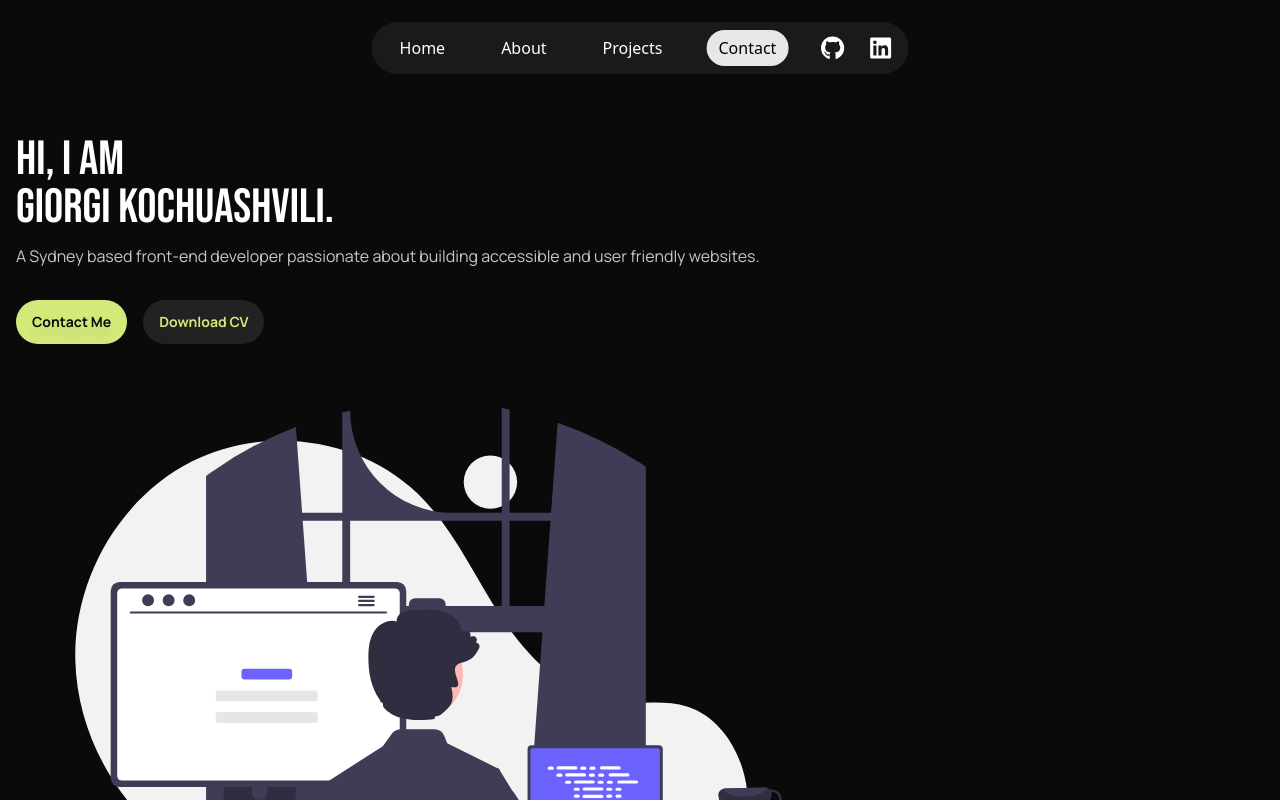
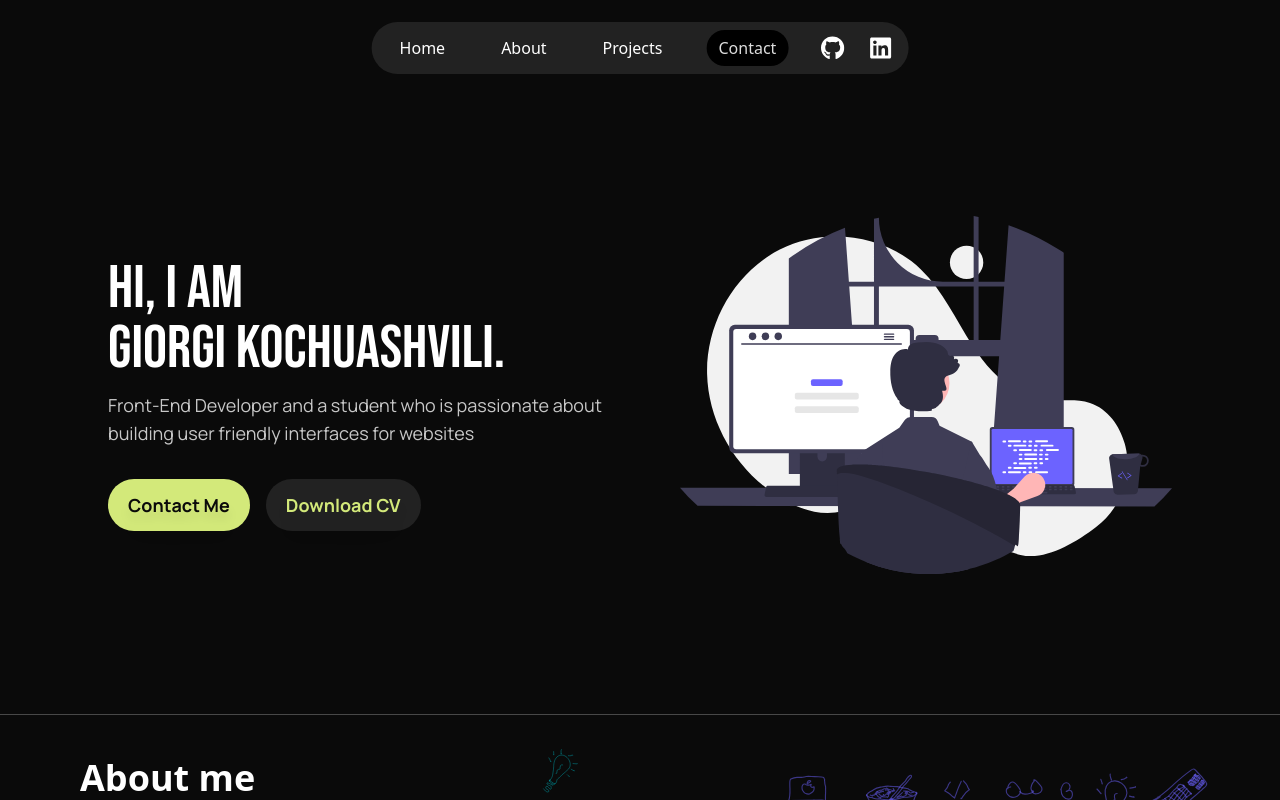
Before and after one commit to giorgio324/portfolio, a Next.js app: page / in a window 1280 px wide. Shown: the top 800 px of the page. Built offline with nearby package versions, Linux system fonts and the light colour scheme.

Commit message:
fixed mobile navbar styles and home page layout

```diff
--- a/src/components/home/Home.tsx
+++ b/src/components/home/Home.tsx
@@ -4,7 +4,11 @@ import Title from './Title';
 
 const Home = () => {
   return (
-    <main className={`mt-[76px] md:mt-[96px] px-4 py-10`}>
+    <main
+      className={
+        'max-w-screen-xl mx-auto mt-[76px] md:mt-[96px] px-4 md:px-10 lg:px-[108px] py-10 md:pt-[120px] md:pb-[140px]  md:flex justify-center items-center gap-8'
+      }
+    >
       <Title />
       <HomeImageSection />
     </main>
--- a/src/components/home/HomeImageSection.tsx
+++ b/src/components/home/HomeImageSection.tsx
@@ -4,7 +4,7 @@ import Image from 'next/image';
 
 const HomeImageSection = () => {
   return (
-    <section className='my-16 px-4'>
+    <section className='my-16 px-4 md:my-0 md:px-0'>
       <Reveal>
         <Image
           src={programming2}
--- a/src/components/home/Title.tsx
+++ b/src/components/home/Title.tsx
@@ -24,24 +24,24 @@ const Title = () => {
     setCurrentPath(elementId);
   };
   return (
-    <section>
+    <section className='flex-grow'>
       <div>
         <RevealWithBackground>
-          <h1 className='text-5xl flex flex-col bebas-neue'>
-            hi, i am <span>giorgi kochuashvili.</span>
+          <h1 className='text-5xl lg:text-6xl flex flex-col bebas-neue'>
+            hi, i am <span className='md:min-w-max'>giorgi kochuashvili.</span>
           </h1>
         </RevealWithBackground>
         <RevealWithBackground>
-          <p className='text-paragraphTextColor manrope mt-3'>
-            A Sydney based front-end developer passionate about building
-            accessible and user friendly websites.
+          <p className='text-paragraphTextColor text-lg manrope mt-3'>
+            Front-End Developer and a student who is passionate about building
+            user friendly interfaces for websites
           </p>
         </RevealWithBackground>
       </div>
       <div className='mt-8 flex gap-4 manrope'>
         <Reveal>
           <button
-            className='py-3 px-4 text-sm rounded-full bg-buttonGreenBackgroundColor text-blackTextColor font-bold'
+            className='py-3 px-5 text-sm md:text-base lg:text-lg rounded-full bg-buttonGreenBackgroundColor text-blackTextColor font-bold'
             onClick={(e) => handleClick(e, 'contact')}
           >
             <span className='drop-shadow-xl'>Contact Me</span>
@@ -49,7 +49,7 @@ const Title = () => {
         </Reveal>
         <Reveal>
           <a href='/Giorgi_Kochuashvili.pdf' download>
-            <button className='py-3 px-4 text-sm rounded-full bg-buttonBlackBackgroundColor text-buttonGreenBackgroundColor font-bold'>
+            <button className='py-3 px-5 text-sm md:text-base lg:text-lg rounded-full bg-buttonBlackBackgroundColor text-buttonGreenBackgroundColor font-bold'>
               <span className='drop-shadow-xl'>Download CV</span>
             </button>
           </a>
--- a/src/components/mobileNavbar/MobileNavbar.tsx
+++ b/src/components/mobileNavbar/MobileNavbar.tsx
@@ -15,7 +15,7 @@ const MobileNavbar = () => {
   };
 
   return (
-    <div className='flex md:hidden w-full justify-end items-center z-50 px-2 py-4 fixed top-0 '>
+    <div className='flex md:hidden w-full justify-end items-center z-50 px-4 py-4 fixed top-0'>
       <MobileNavbarButton openNavbar={openNavbar} />
       <MobileNavbarSidebar closeNavbar={closeNavbar} open={open} />
     </div>
--- a/src/components/mobileNavbar/mobileNavbarSidebar/MobileNavbarHeader.tsx
+++ b/src/components/mobileNavbar/mobileNavbarSidebar/MobileNavbarHeader.tsx
@@ -13,7 +13,7 @@ const MobileNavbarHeader = ({ closeNavbar }: Props) => {
         initial={{ opacity: 0, translateX: 50 }}
         animate={{ opacity: 1, translateX: 0 }}
         transition={{ duration: 0.3, delay: 0.2 }}
-        className='text-sm uppercase flex justify-between items-end mb-2'
+        className='text-lg uppercase flex justify-between items-center mb-2 manrope font-semibold'
       >
         <p>Navigation</p>
         <button className='p-1 rounded-md' onClick={closeNavbar}>
@@ -24,7 +24,7 @@ const MobileNavbarHeader = ({ closeNavbar }: Props) => {
         initial={{ opacity: 0, translateX: 50 }}
         animate={{ opacity: 1, translateX: 0 }}
         transition={{ duration: 0.3, delay: 0.2 }}
-        className='h-[1px] bg-desktopNavLinkBackgroundColor w-full'
+        className='h-[2px] bg-desktopNavLinkBackgroundColor w-full'
       />
     </motion.div>
   );
--- a/src/components/mobileNavbar/mobileNavbarSidebar/MobileNavbarSidebar.tsx
+++ b/src/components/mobileNavbar/mobileNavbarSidebar/MobileNavbarSidebar.tsx
@@ -40,7 +40,7 @@ const MobileNavbarSidebar = ({ open, closeNavbar }: Props) => {
               />
               {/* content */}
               <motion.div
-                className='h-full w-[80%] bg-white z-20 p-6 text-black flex flex-col gap-4'
+                className='h-full w-[80%] bg-white z-20 p-6 pb-12 text-black flex flex-col gap-4'
                 key='content'
                 initial={{ translateX: '-100%' }}
                 animate={{ translateX: '0%', transition: { duration: 0.3 } }}
--- a/src/components/mobileNavbar/mobileNavbarSidebar/MobileNavbarSidebarLinks.tsx
+++ b/src/components/mobileNavbar/mobileNavbarSidebar/MobileNavbarSidebarLinks.tsx
@@ -34,8 +34,8 @@ const MobileNavbarSidebarLinks = ({ closeNavbar }: Props) => {
           initial={{ opacity: 0, translateX: 50 }}
           animate={{ opacity: 1, translateX: 0 }}
           transition={{ duration: 0.3, delay: (index + 1) * 0.2 }}
-          className={`text-2xl w-fit ${
-            currentPath === link.path ? 'font-bold' : ''
+          className={`text-2xl w-fit manrope ${
+            currentPath === link.path ? 'font-bold' : 'font-medium'
           }`}
         >
           <Link
--- a/src/components/mobileNavbar/mobileNavbarSidebar/MobileNavbarSidebarSocial.tsx
+++ b/src/components/mobileNavbar/mobileNavbarSidebar/MobileNavbarSidebarSocial.tsx
@@ -13,9 +13,8 @@ const MobileNavbarSidebarSocial = () => {
             initial={{ opacity: 0, translateX: 50 }}
             animate={{ opacity: 1, translateX: 0 }}
             transition={{ duration: 0.3, delay: 0.2 }}
-            className='text-sm mb-2 uppercase font-medium'
           >
-            {<social.icon className='text-2xl' />}
+            {<social.icon className='text-4xl' />}
           </motion.a>
         );
       })}
--- a/src/components/navbar/NavLink.tsx
+++ b/src/components/navbar/NavLink.tsx
@@ -45,7 +45,7 @@ export const NavLink = ({ link }: Props) => {
       {currentPath === link.path && (
         <motion.span
           layoutId='active-bubble'
-          className='absolute inset-0 z-10 bg-white mix-blend-difference'
+          className='absolute inset-0 z-10 bg-desktopNavLinkBackgroundColor mix-blend-difference'
           /* style={{ originY: 'top' }} this fixes the scroll bug */
           style={{ borderRadius: 9999, originY: 'top' }}
           transition={{ type: 'spring', bounce: 0.2, duration: 0.6 }}
--- a/src/components/navbar/Navbar.tsx
+++ b/src/components/navbar/Navbar.tsx
@@ -4,7 +4,7 @@ import NavbarSocial from './NavbarSocial';
 const Navbar = () => {
   return (
     <nav className='hidden md:block py-[22px] fixed top-0 left-1/2 -translate-x-1/2 z-50'>
-      <ul className='px-4 py-2 bg-desktopNavBackgroundColor rounded-full flex justify-center items-center gap-8'>
+      <ul className='px-4 py-2 bg-buttonBlackBackgroundColor rounded-full flex justify-center items-center gap-8'>
         <NavbarLinks />
         <NavbarSocial />
       </ul>
--- a/tailwind.config.ts
+++ b/tailwind.config.ts
@@ -11,7 +11,7 @@ const config: Config = {
       colors: {
         bodyBackgroundColor: 'rgba(10, 10, 10, 1)',
         desktopNavBackgroundColor: 'rgba(33, 31, 35, 0.75)',
-        desktopNavLinkBackgroundColor: 'rgba(96, 96, 96, 1)',
+        desktopNavLinkBackgroundColor: '#222222',
         buttonGreenBackgroundColor: 'rgba(211, 233, 122, 1)',
         buttonBlackBackgroundColor: '#222222',
         dividerBackgroundColor: '#484848',
```
